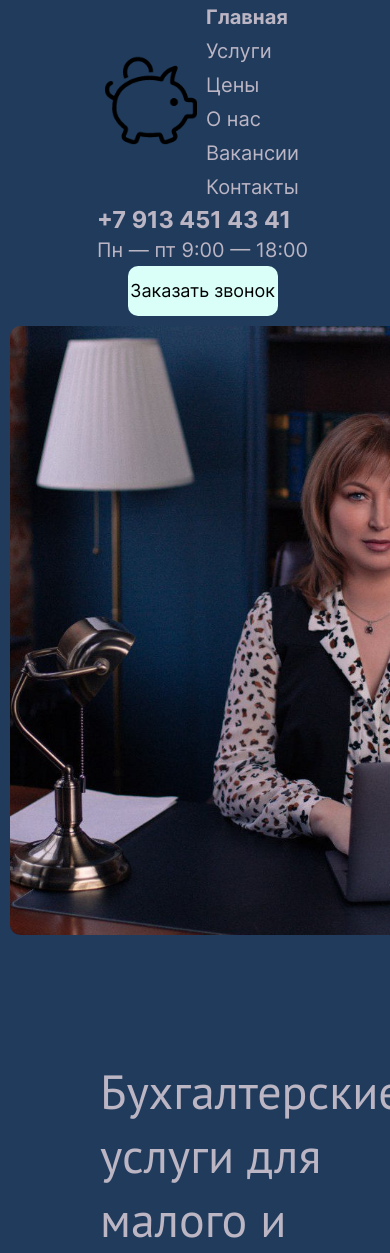
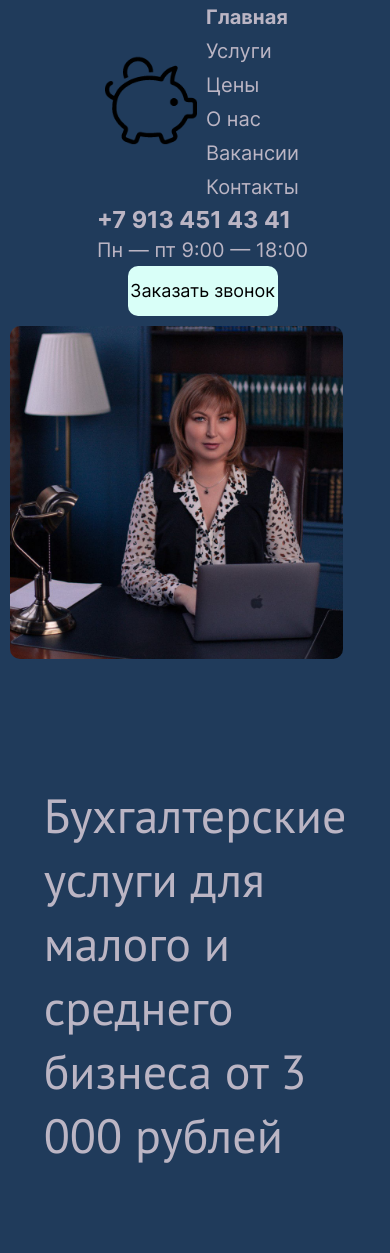
Before and after one commit to ruslan2570/BuhCompany59, a PHP site: page / in a window 390 px wide; the page is wider, and only the part inside the window is pictured. Shown: the top 1253 px of that part. Run offline with PHP 8.4, Linux system fonts and the light colour scheme.

Commit message:
адаптив главная страница

```diff
--- a/css/style.css
+++ b/css/style.css
@@ -1229,23 +1229,12 @@ input[type=file]::file-selector-button:hover {
     margin-bottom: 40px;
     margin-left: 156px;
 
-    font-family: 'Playfair Display';
-
-
     letter-spacing: 0em;
-
-
-    //styleName: Н3;
-
     font-size: 24px;
     font-weight: 400;
     line-height: 31px;
 
     text-align: left;
-
-
-
-
 
 }
 
@@ -1358,8 +1347,8 @@ input[type=file]::file-selector-button:hover {
     }
 
     .case {
-        display: flex;
         flex-wrap: wrap;
+        padding: 10px;
     }
 
     .case-text {
@@ -1370,6 +1359,26 @@ input[type=file]::file-selector-button:hover {
         display: none;
 
     }
+
+    .contact-form__inputs{
+        flex-direction: column;
+    }
+
+    .case-block{
+        margin-top: 30px;
+    }
+
+    .bigsplash_img{
+        width: 90%;
+        height: 90%;
+
+    }
+
+    .bigsplash{
+        justify-content: center;
+        align-items: center;
+    }
+
 }
 
 
```
